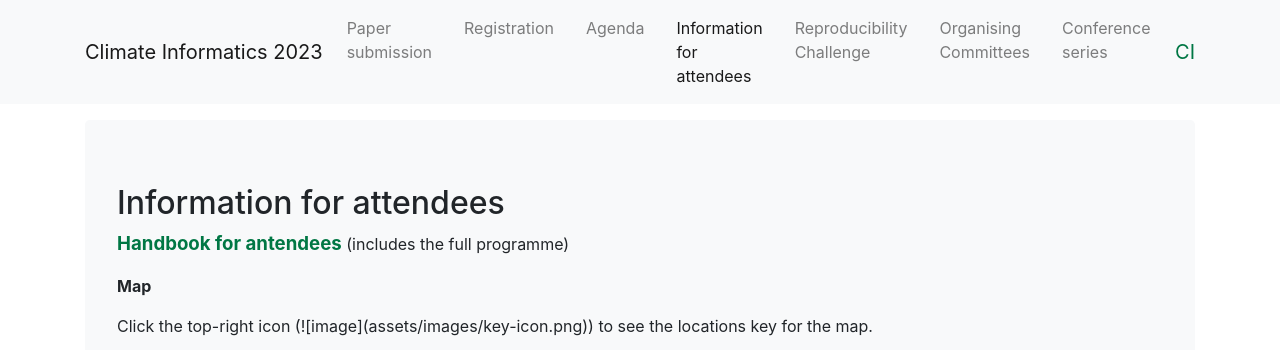
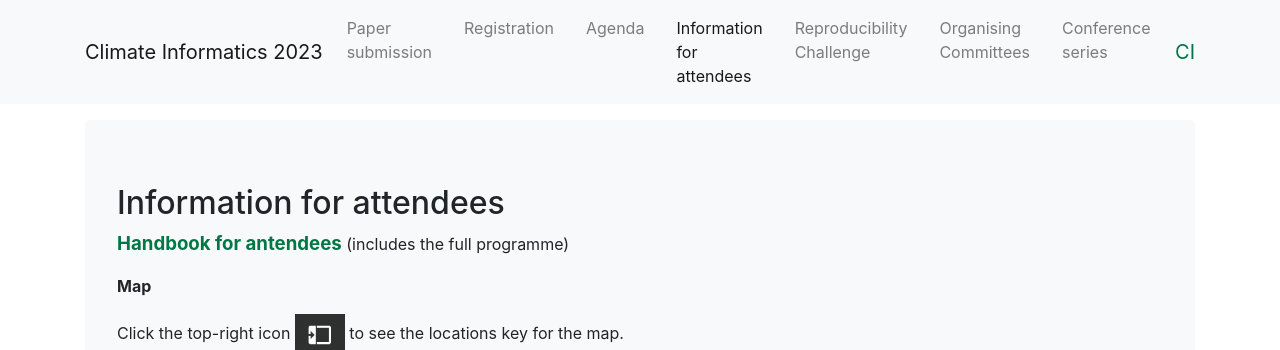
Before and after one commit to DigitaleGesellschaft/jekyll-theme-conference, a Jekyll site: the page built from travel.md, in a window 1280 px wide and 900 px high, cut to the strip 0-350 px from the top of the window. Built offline with Jekyll 4.4.1, drawn with Linux system fonts in a browser that asks for light colours.

Commit message:
another attempted fix

```diff
--- a/travel.md
+++ b/travel.md
@@ -21,7 +21,7 @@ title: "CI2023: Information for attendees"
 __Map__
 
 <p id='explain'>
-Click the top-right icon (![image](assets/images/key-icon.png)) to see the locations key for the map.
+Click the top-right icon <img src="assets/images/key-icon.png" alt="Key icon" /> to see the locations key for the map.
 </p>
 
 <iframe src="https://www.google.com/maps/d/embed?mid=1cc1vp7NBe401YdnpKcpLBvdL1TZY70Q&ehbc=2E312F" width="640" height="480"></iframe>
```
